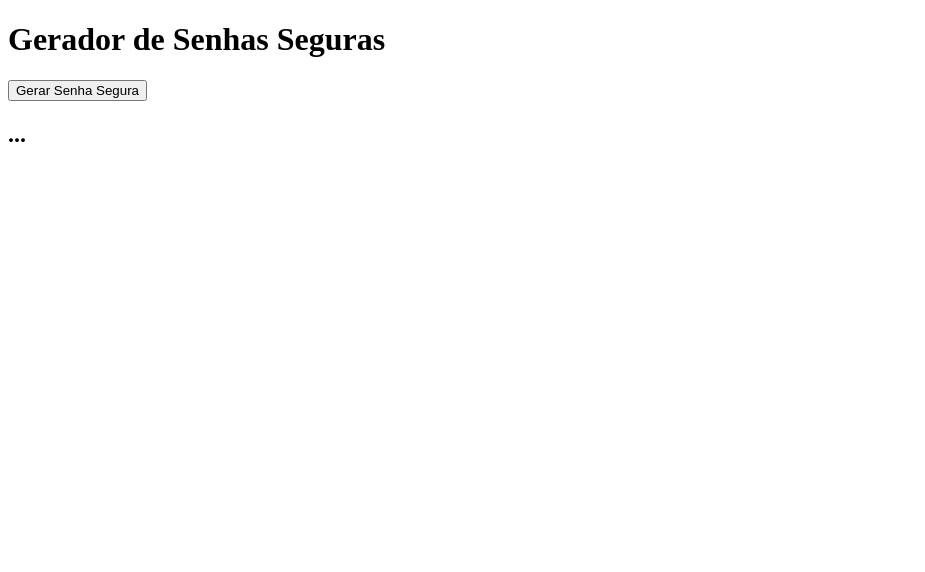
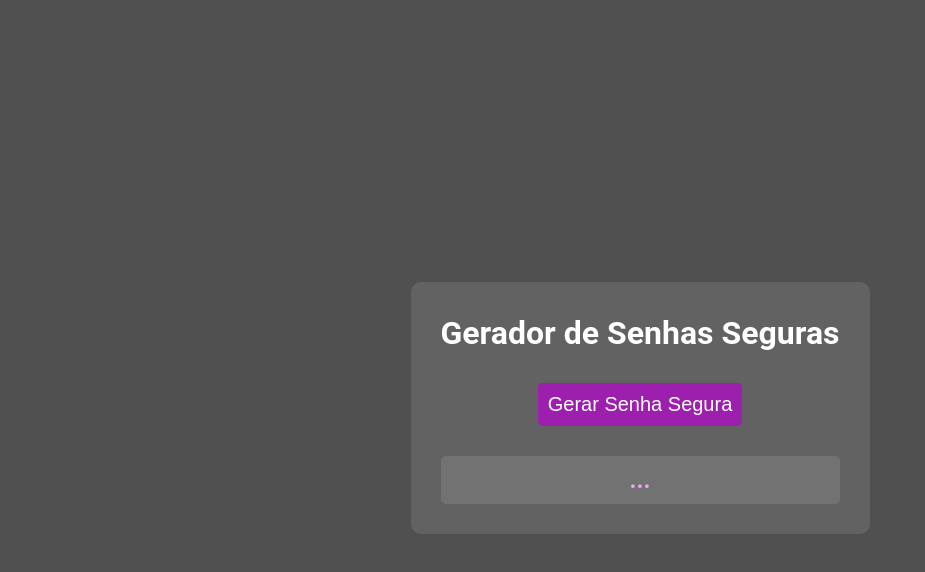
Before and after one commit to LucianoWerle/Gerador-de-Senhas, a website built with Vite: page index.html in a window 1280 px wide. Shown: the whole page, without its empty margins (0-925 px from the left). Built offline with nearby package versions, Linux system fonts and the light colour scheme.

Commit message:
commitfinal

```diff
--- a/index.html
+++ b/index.html
@@ -6,12 +6,11 @@
     <title>Gerador de Senhas Seguras</title>
 </head>
 <body>
-
-    <h1>Gerador de Senhas Seguras</h1>
-
-    <button>Gerar Senha Segura</button>
-
-    <h2>...</h2>
+    <main>
+        <h1>Gerador de Senhas Seguras</h1>
+        <button>Gerar Senha Segura</button>
+        <h2>...</h2>
+    </main>
     <script src="/src/main.js" type="module"></script>
 </body>
 </html>
--- a/src/main.js
+++ b/src/main.js
@@ -1,7 +1,9 @@
 import { nanoid } from "nanoid";
+import './style.css'
 
 const passwordBtnEl = document.querySelector('button')
 const displayPasswordEL = document.querySelector('h2')
+const copy = import('clipboard-copy')
 
 passwordBtnEl.addEventListener('click', () => {
     const randomPassword = nanoid()
--- /dev/null
+++ b/src/style.css
@@ -0,0 +1,36 @@
+body {
+    background-color: #505050;
+    color: white;
+    font-family: Roboto,  system-ui, -apple-system, BlinkMacSystemFont, 'Segoe UI', Roboto, Oxygen, Ubuntu, Cantarell, 'Open Sans', 'Helvetica Neue', sans-serif;
+    text-align: center;
+    display: flex;
+    flex-direction: column;
+    justify-content: center;
+    align-items: center;
+    min-height: 100vh;
+}
+
+main {
+    background-color: rgba(255,255,255,0.1);
+    max-width: 600px;
+    border-radius: 10px;
+    padding: 10px 30px;
+}
+
+h2 {
+    color: #e8a4f0;
+    background-color: rgba(255,255,255,0.1);
+    border-radius: 5px;
+    padding: 10px;
+}
+
+button {
+    background-color: #9d1fae;
+    border: 0 none;
+    padding: 10px;
+    font-size: 20px;
+    color: white;
+    border-radius: 5px;
+    cursor: pointer;
+    margin: 10px;
+}
```
Also changed, not shown: package.json (+8 -3 lines), .eslintrc.json (added), 1 other file.
